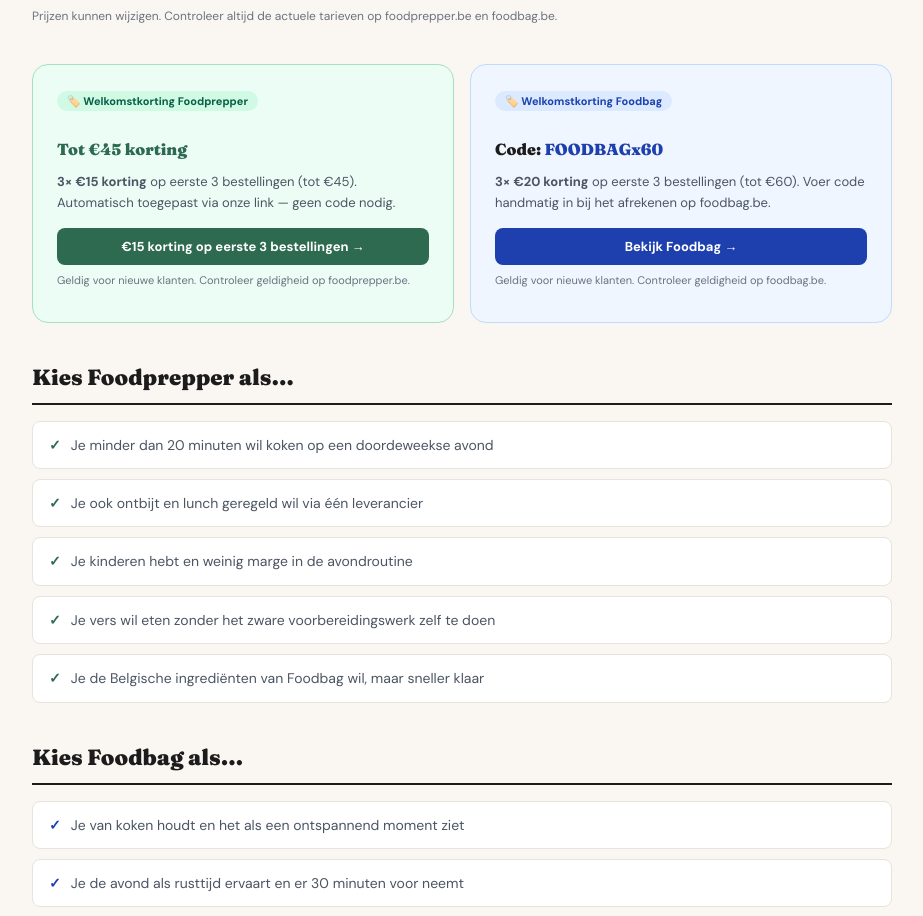
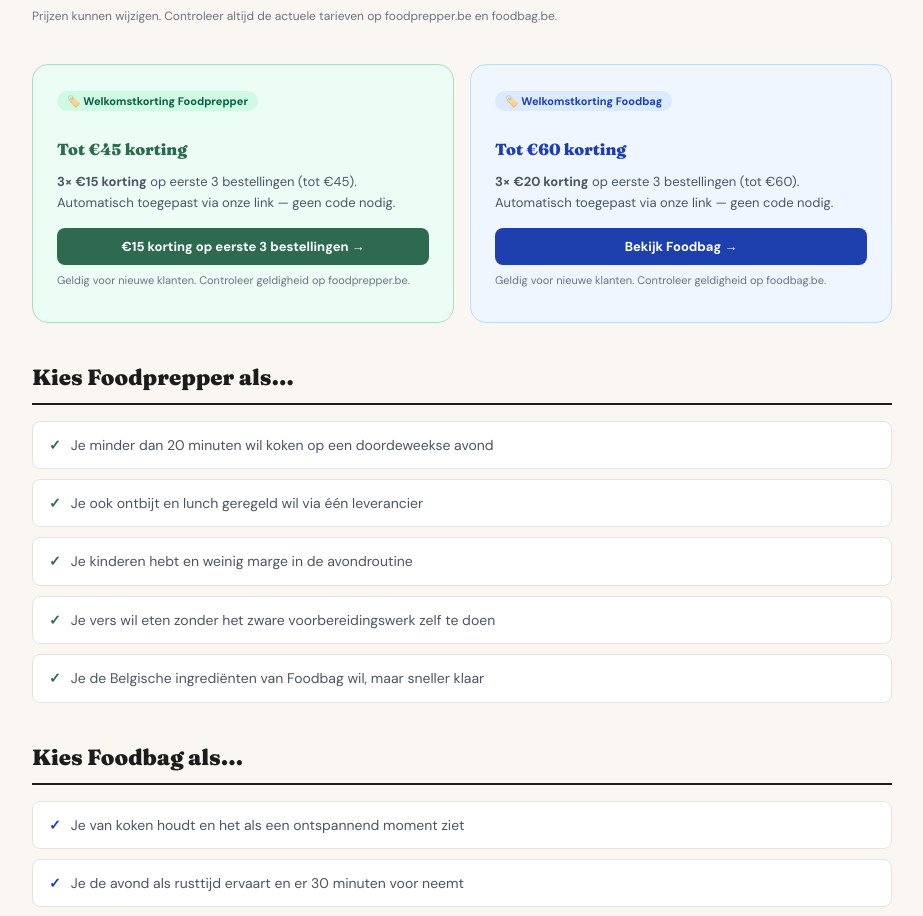
Before and after one commit to fetspets/bestemaaltijdbox, a Next.js app: page /vergelijk/foodprepper-vs-foodbag in a window 1280 px wide. Shown: the part 2300-3216 px from the top of the page, without its empty margins (178-1101 px from the left). Built offline with nearby package versions, Linux system fonts and the light colour scheme.

Commit message:
auto: update page.tsx

```diff
--- a/src/app/vergelijk/foodprepper-vs-foodbag/page.tsx
+++ b/src/app/vergelijk/foodprepper-vs-foodbag/page.tsx
@@ -259,10 +259,10 @@ export default function FoodprepperVsFoodbag() {
               🏷️ Welkomstkorting Foodbag
             </div>
             <h3 style={{ fontFamily: 'Fraunces, serif', fontSize: 16, fontWeight: 900, marginBottom: 8 }}>
-              Code: <span style={{ color: '#1E40AF' }}>FOODBAGx60</span>
+              <span style={{ color: '#1E40AF' }}>Tot €60 korting</span>
             </h3>
             <p style={{ fontSize: 13, lineHeight: 1.6, color: '#4B5563', marginBottom: 14 }}>
-              <strong>3× €20 korting</strong> op eerste 3 bestellingen (tot €60). Voer code handmatig in bij het afrekenen op foodbag.be.
+              <strong>3× €20 korting</strong> op eerste 3 bestellingen (tot €60). Automatisch toegepast via onze link — geen code nodig.
             </p>
             <a
               href={fb.affiliateUrl}
```
